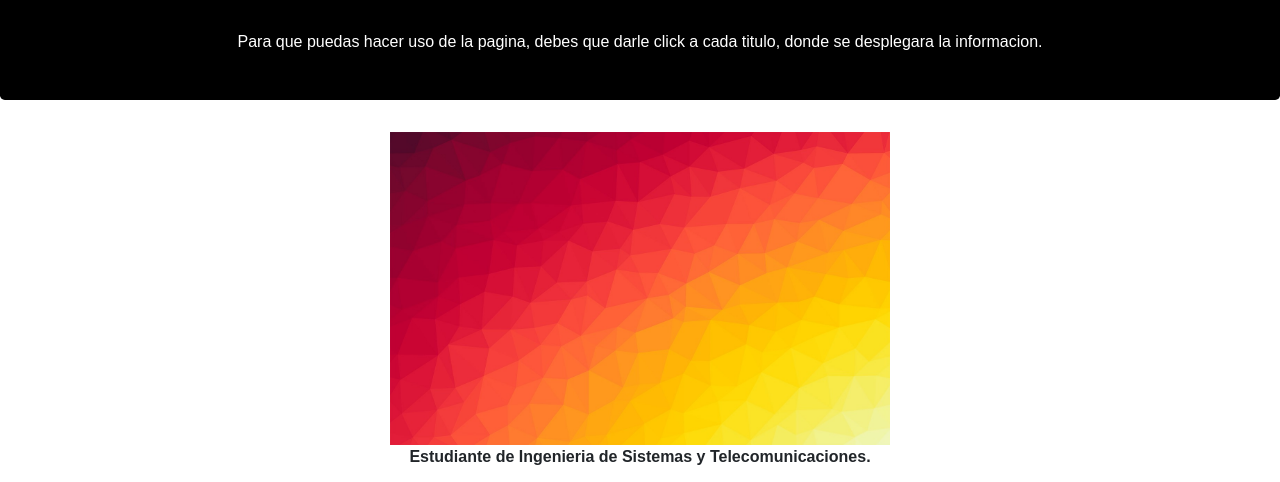
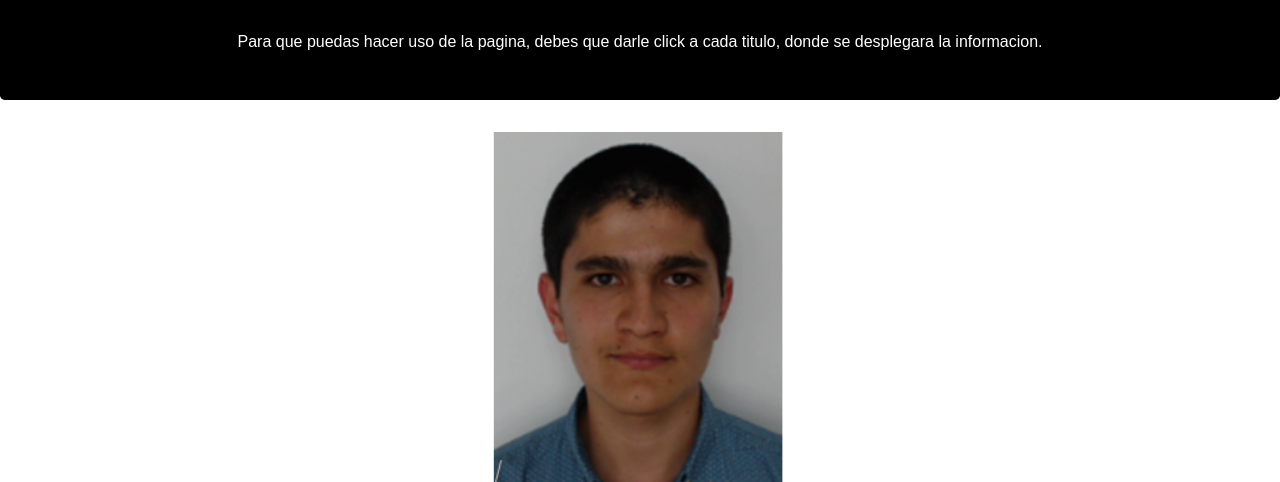
Before and after one commit to SebasRaveg/PaginaWebDatosPersonales, a website: page index.html in a window 1280 px wide. Shown: the part 149-631 px from the top of the page. Drawn offline with nearby package versions, Linux system fonts and the light colour scheme; a web font is replaced by a local one.

Commit message:
Se hacen cambios

```diff
--- a/index.html
+++ b/index.html
@@ -27,7 +27,7 @@
 
     <div class="container">
 
-        <img class="ImagenSebastian" src="Imagenes/imagen2.jpg">
+        <img class="ImagenSebastian" src="Imagenes/sebastian.PNG">
         <p class="text"> <strong> Estudiante de Ingenieria de Sistemas y Telecomunicaciones. </strong> </p>
 
 
--- a/style.css
+++ b/style.css
@@ -23,7 +23,7 @@ h2{
 }
 
 .ImagenSebastian{
-    width: 500px;
+    width: 300px;
     display:block;
     margin:auto;
 }
```
Also changed, not shown: Imagenes/209e1f153fb3688132e756b1c3e16c3b4b2a623c_hq.gif (added), Imagenes/sebastian.PNG (added).
